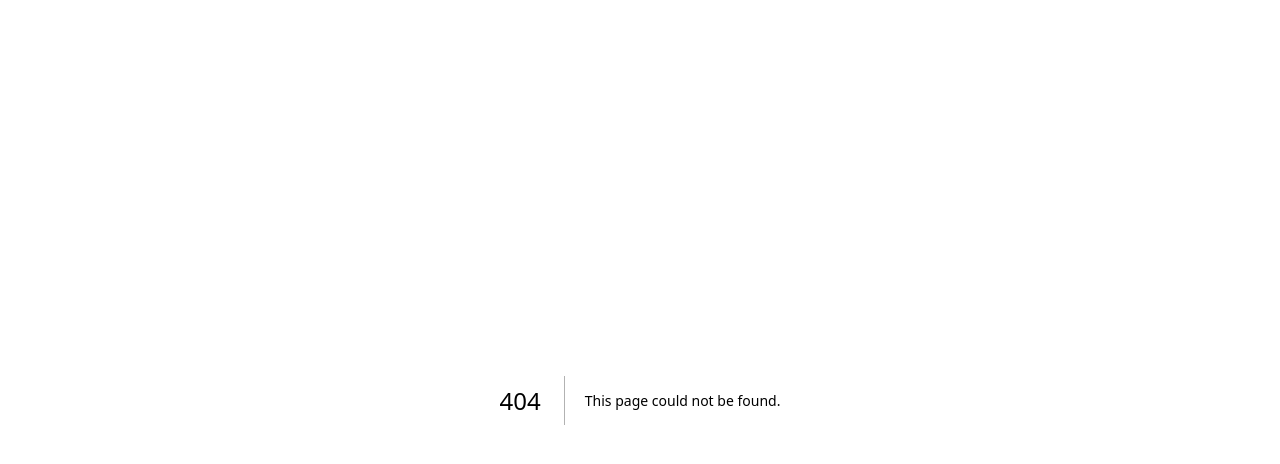
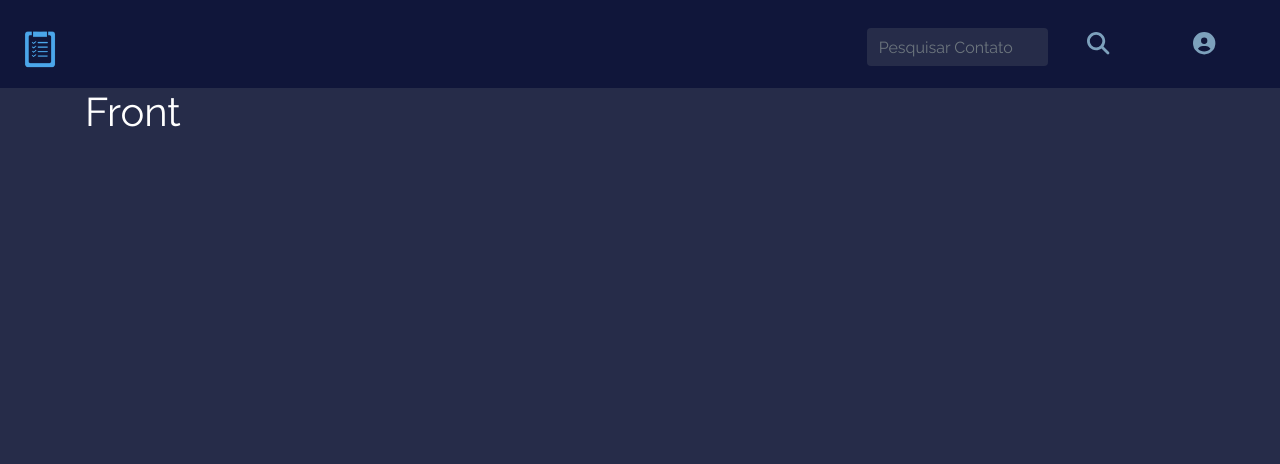
Before and after one commit to VagnerOliveira1/web, a Next.js app: page /Front in a window 1280 px wide. Before the commit this address had no page. Shown: the top 464 px of the page. Built offline with nearby package versions, Linux system fonts and the light colour scheme.

Commit message:
Create Header

```diff
--- /dev/null
+++ b/components/shared/Header/FrontHeader/index.tsx
@@ -0,0 +1,39 @@
+import React from 'react';
+import { Row, Col, InputGroup, FormControl } from 'react-bootstrap';
+import { FontAwesomeIcon } from '@fortawesome/react-fontawesome';
+import { faSearch, faUserCircle } from '@fortawesome/free-solid-svg-icons';
+import Logo from '../../Logo';
+import style from '../../../../styles/Header.module.css';
+const FrontHeader: React.FC = () => {
+    return (
+      <Row className={style.background}>
+        <Col md={8} className="mt-2">
+            <Logo/>
+        </Col>
+
+        <Col md={4} className="mt-2 text-center">
+        <Row>
+            <Col md={6} className="mb-4 mb-md-0">
+                <InputGroup>
+                    <FormControl placeholder="Pesquisar Contato" className={style.input} />
+                </InputGroup>
+            </Col>
+
+            <Col md={6}>
+                <Row>
+                    <Col md={4} xs={4}>
+                        <FontAwesomeIcon icon={faSearch} color="var(--color-gray-light)" />
+                    </Col>
+
+                    <Col md={8} xs={8}>
+                        <FontAwesomeIcon icon={faUserCircle} color="var(--color-gray-light)" />
+                    </Col>
+                </Row>
+            </Col>
+        </Row>
+        </Col>
+      </Row>
+    )
+}
+
+export default FrontHeader;
--- /dev/null
+++ b/components/shared/Logo/index.tsx
@@ -0,0 +1,15 @@
+import React from 'react';
+import Link from 'next/link';
+import Image from 'next/image';
+
+const Logo: React.FC = () => {
+    return (
+      <Link href="/">
+
+          <Image src="/assets/logo-agenda.png" alt="Logo Agenda" width={40} height={40} />
+
+  </Link>
+    )
+}
+
+export default Logo;
--- /dev/null
+++ b/components/shared/MainComponent/index.tsx
@@ -0,0 +1,13 @@
+import React from 'react';
+import Header  from '../Header/FrontHeader';
+const MainComponent: React.FC = ({ children }) => {
+      return (
+        <div className="d-flex flex-column sticky-footer-wrapper">
+            <Header/>
+            <div className='container flex-fill'>
+              { children }
+            </div>
+        </div>
+    )
+}
+export default MainComponent;
--- /dev/null
+++ b/pages/Front/index.tsx
@@ -0,0 +1,14 @@
+import React from 'react';
+import MainComponent from '../../components/shared/MainComponent';
+
+const Front: React.FC = () => {
+    return (
+      <>
+      <MainComponent>
+        <h1>Front</h1>
+      </MainComponent>
+      </>
+    )
+}
+
+export default Front;
--- a/pages/_app.tsx
+++ b/pages/_app.tsx
@@ -1,6 +1,21 @@
-import '@/styles/globals.css'
+import React from 'react'
 import type { AppProps } from 'next/app'
+import Head from 'next/head'
+import 'bootstrap/dist/css/bootstrap.min.css'
+import '../styles/globals.css'
 
-export default function App({ Component, pageProps }: AppProps) {
-  return <Component {...pageProps} />
+
+const MyApp: React.FC<AppProps> = ({Component, pageProps }) => {
+  return(
+  <>
+    <Head>
+      <title> Agenda</title>
+      <meta name="viewport" content="initial-scale=1.0, width=device-width" />
+    </Head>
+    <Component {...pageProps} />
+  </>
+
+  )
 }
+
+export default MyApp;
--- a/pages/_document.tsx
+++ /dev/null
@@ -1,13 +0,0 @@
-import { Html, Head, Main, NextScript } from 'next/document'
-
-export default function Document() {
-  return (
-    <Html lang="en">
-      <Head />
-      <body>
-        <Main />
-        <NextScript />
-      </body>
-    </Html>
-  )
-}
--- a/pages/api/hello.ts
+++ /dev/null
@@ -1,13 +0,0 @@
-// Next.js API route support: https://nextjs.org/docs/api-routes/introduction
-import type { NextApiRequest, NextApiResponse } from 'next'
-
-type Data = {
-  name: string
-}
-
-export default function handler(
-  req: NextApiRequest,
-  res: NextApiResponse<Data>
-) {
-  res.status(200).json({ name: 'John Doe' })
-}
--- /dev/null
+++ b/styles/Header.module.css
@@ -0,0 +1,11 @@
+.background {
+  background-color: var(--color-primary);
+  padding: 20px;
+  font-size: 1.4rem;
+  font-weight: 500;
+}
+
+.input, .input:focus {
+  background-color: var(--color-background);
+  border: none;
+}
--- a/styles/globals.css
+++ b/styles/globals.css
@@ -1,107 +1,29 @@
+@import url('https://fonts.googleapis.com/css2?family=Raleway:wght@400&display=swap');
+
 :root {
-  --max-width: 1100px;
-  --border-radius: 12px;
-  --font-mono: ui-monospace, Menlo, Monaco, 'Cascadia Mono', 'Segoe UI Mono',
-    'Roboto Mono', 'Oxygen Mono', 'Ubuntu Monospace', 'Source Code Pro',
-    'Fira Mono', 'Droid Sans Mono', 'Courier New', monospace;
-
-  --foreground-rgb: 0, 0, 0;
-  --background-start-rgb: 214, 219, 220;
-  --background-end-rgb: 255, 255, 255;
-
-  --primary-glow: conic-gradient(
-    from 180deg at 50% 50%,
-    #16abff33 0deg,
-    #0885ff33 55deg,
-    #54d6ff33 120deg,
-    #0071ff33 160deg,
-    transparent 360deg
-  );
-  --secondary-glow: radial-gradient(
-    rgba(255, 255, 255, 1),
-    rgba(255, 255, 255, 0)
-  );
-
-  --tile-start-rgb: 239, 245, 249;
-  --tile-end-rgb: 228, 232, 233;
-  --tile-border: conic-gradient(
-    #00000080,
-    #00000040,
-    #00000030,
-    #00000020,
-    #00000010,
-    #00000010,
-    #00000080
-  );
-
-  --callout-rgb: 238, 240, 241;
-  --callout-border-rgb: 172, 175, 176;
-  --card-rgb: 180, 185, 188;
-  --card-border-rgb: 131, 134, 135;
+    --color-primary: #10163A;
+    --color-secondary: #212744;
+    --color-background: #262C49;
+    --color-gray-light: #7DA1BC;
+    --color-blue-light: #00CFFF;
+    --color-white: #FFFFFF;
 }
 
-@media (prefers-color-scheme: dark) {
-  :root {
-    --foreground-rgb: 255, 255, 255;
-    --background-start-rgb: 0, 0, 0;
-    --background-end-rgb: 0, 0, 0;
-
-    --primary-glow: radial-gradient(rgba(1, 65, 255, 0.4), rgba(1, 65, 255, 0));
-    --secondary-glow: linear-gradient(
-      to bottom right,
-      rgba(1, 65, 255, 0),
-      rgba(1, 65, 255, 0),
-      rgba(1, 65, 255, 0.3)
-    );
-
-    --tile-start-rgb: 2, 13, 46;
-    --tile-end-rgb: 2, 5, 19;
-    --tile-border: conic-gradient(
-      #ffffff80,
-      #ffffff40,
-      #ffffff30,
-      #ffffff20,
-      #ffffff10,
-      #ffffff10,
-      #ffffff80
-    );
-
-    --callout-rgb: 20, 20, 20;
-    --callout-border-rgb: 108, 108, 108;
-    --card-rgb: 100, 100, 100;
-    --card-border-rgb: 200, 200, 200;
-  }
+html,body {
+    padding: 0;
+    margin: 0;
+    font-family: 'Raleway', sans-serif;
+    background: var(--color-background);
+    color: white;    overflow-x: hidden;
 }
 
-* {
-  box-sizing: border-box;
-  padding: 0;
-  margin: 0;
-}
-
-html,
-body {
-  max-width: 100vw;
-  overflow-x: hidden;
-}
-
-body {
-  color: rgb(var(--foreground-rgb));
-  background: linear-gradient(
-      to bottom,
-      transparent,
-      rgb(var(--background-end-rgb))
-    )
-    rgb(var(--background-start-rgb));
-}
 
 a {
   color: inherit;
   text-decoration: none;
 }
 
-@media (prefers-color-scheme: dark) {
-  html {
-    color-scheme: dark;
-  }
+
+* {
+  box-sizing: border-box;
 }
```
Also changed, not shown: package.json (+10 -4 lines), pages/index.tsx (+5 -121 lines), public/assets/logo-agenda.png (added), 1 other file (tests, documents, lock files or other folders).
